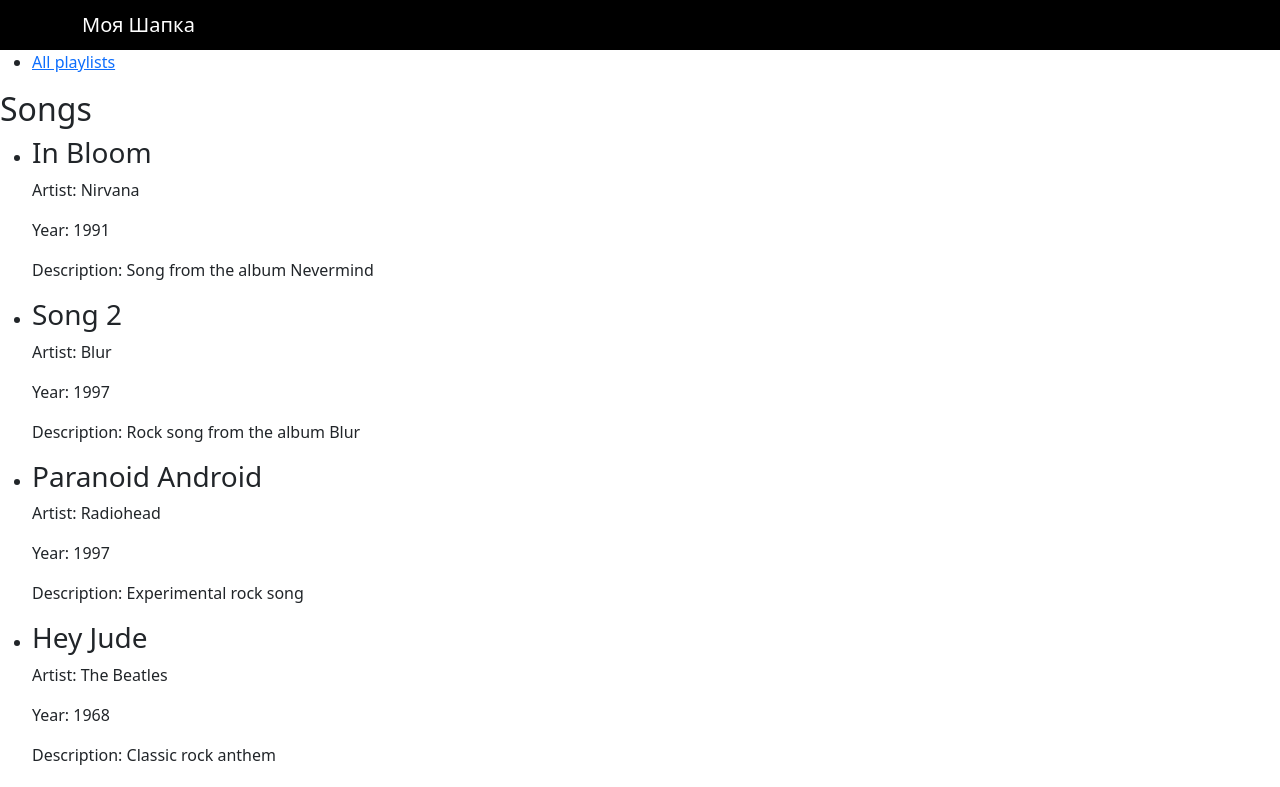
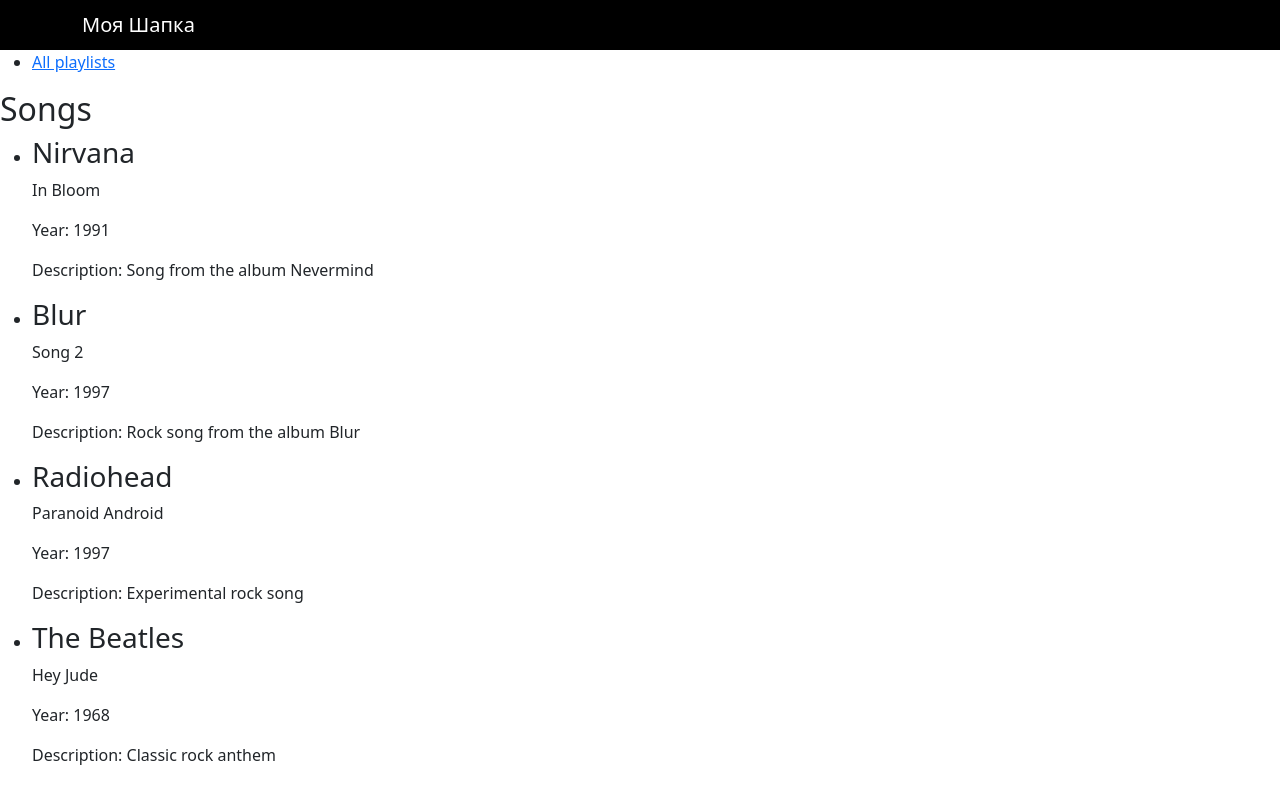
Before and after one commit to jester-ronin/music-app, a React (Create React App) app: page /playlist/all in a window 1280 px wide. Shown: the top 787 px of the page. Built offline with nearby package versions, Linux system fonts and the light colour scheme.

Commit message:
selector now passes ID and state

```diff
--- a/src/Redusers/playlistReduser.js
+++ b/src/Redusers/playlistReduser.js
@@ -41,4 +41,5 @@
 
 
 export const selectPlaylists = (state) => state.playlists.playlists;
+export const selectPlaylistById = (id,state) => state.playlists.playlists.find((playlist) => playlist.id === id);
 export default playlistReducer;
--- a/src/components/MainPlaylist.js
+++ b/src/components/MainPlaylist.js
@@ -35,7 +35,7 @@
 
     return (
         <div>
-            <SongsList/>
+            <SongsList songs={songs} />
             <Button variant="primary" onClick={() => setShowModal(true)}>
                 Add new song
             </Button>
--- a/src/components/PlaylistDetail.js
+++ b/src/components/PlaylistDetail.js
@@ -1,13 +1,12 @@
 import { useParams } from "react-router-dom";
 import { useSelector } from 'react-redux';
-import { selectPlaylists } from '../Redusers/playlistReduser';
+import { selectPlaylistById} from '../Redusers/playlistReduser';
+import SongsList from "./SongsList";
 
 function PlaylistDetail() {
     const { id } = useParams();
-    const playlists = useSelector(selectPlaylists);
-    const playlistId = isNaN(id) ? id : Number(id);
-
-    const playlist = playlists.find((playlist) => playlist.id === playlistId);
+    const playlistId = isNaN(id) ? id : Number(id)
+    const playlist = useSelector(state => selectPlaylistById(playlistId, state));
 
     return (
         <div>
@@ -15,6 +14,8 @@
                 <div>
                     <h2>Playlist: {playlist.name}</h2>
                     <p>Description: {playlist.description}</p>
+                    <SongsList songs={playlist.songs}
+                    />
                 </div>
             ) : (
                 <p>Playlist not found</p>
--- a/src/components/SongsList.js
+++ b/src/components/SongsList.js
@@ -1,24 +1,19 @@
-import { useSelector } from 'react-redux';
-import { selectSongs } from '../Redusers/songReducer';
+//import { useSelector } from 'react-redux';
+//import { selectSongs } from '../Redusers/songReducer';
 
-function SongList() {
-    const songs = useSelector(selectSongs);
 
+function SongList({ songs }) {
     return (
         <div>
             <h2>Songs</h2>
-            <ul>
-                {songs.map((song) => {
-                    return (
-                        <li key={song.id}>
-                            <h3>{song.title}</h3>
-                            <p>Artist: {song.artist}</p>
-                            <p>Year: {song.year}</p>
-                            <p>Description: {song.description}</p>
-
-                        </li>
-                    )
-                })}
+            <ul>{songs.map(item =>
+                <li key={item.id}>
+                    <h3>{item.artist}</h3>
+                    <p>{item.title}</p>
+                    <p>Year: {item.year}</p>
+                    <p>Description: {item.description}</p>
+                </li>
+            )}
             </ul>
         </div>
     )
```
